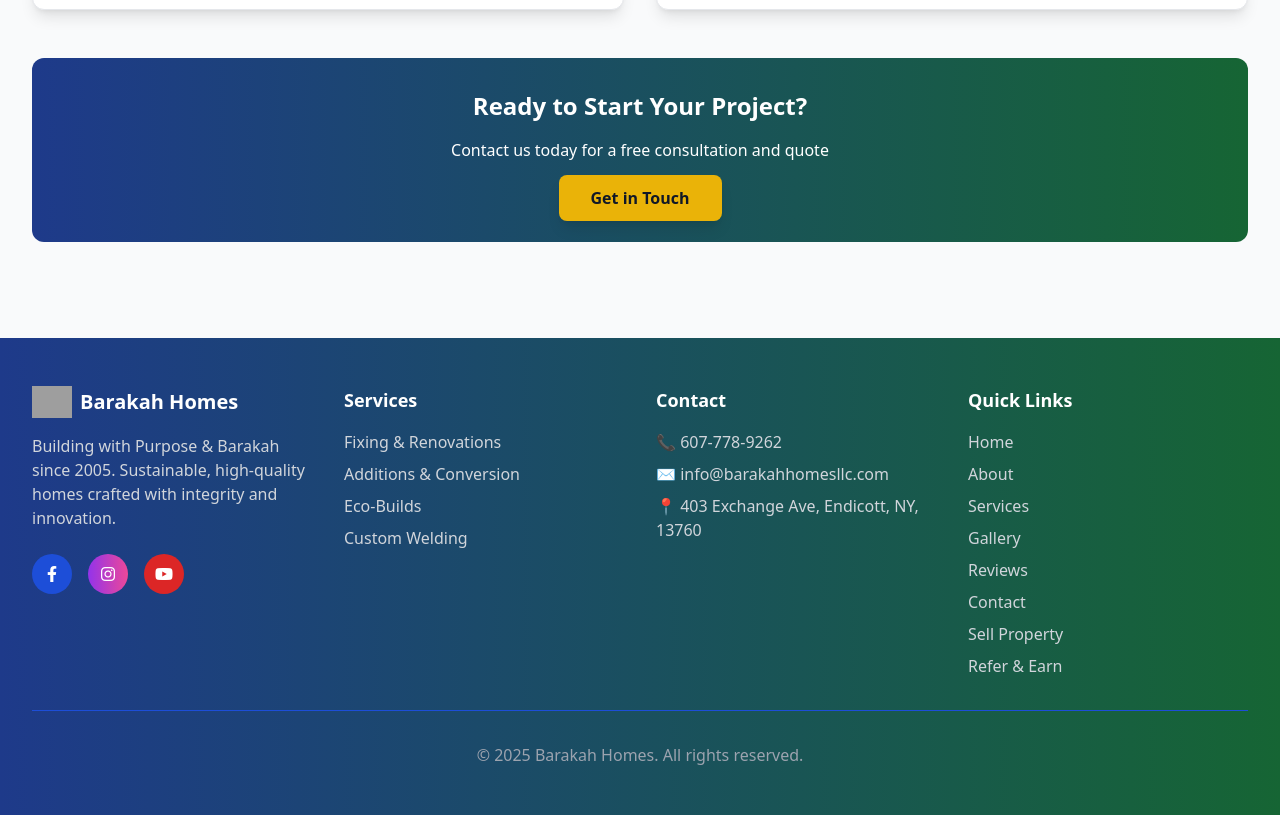
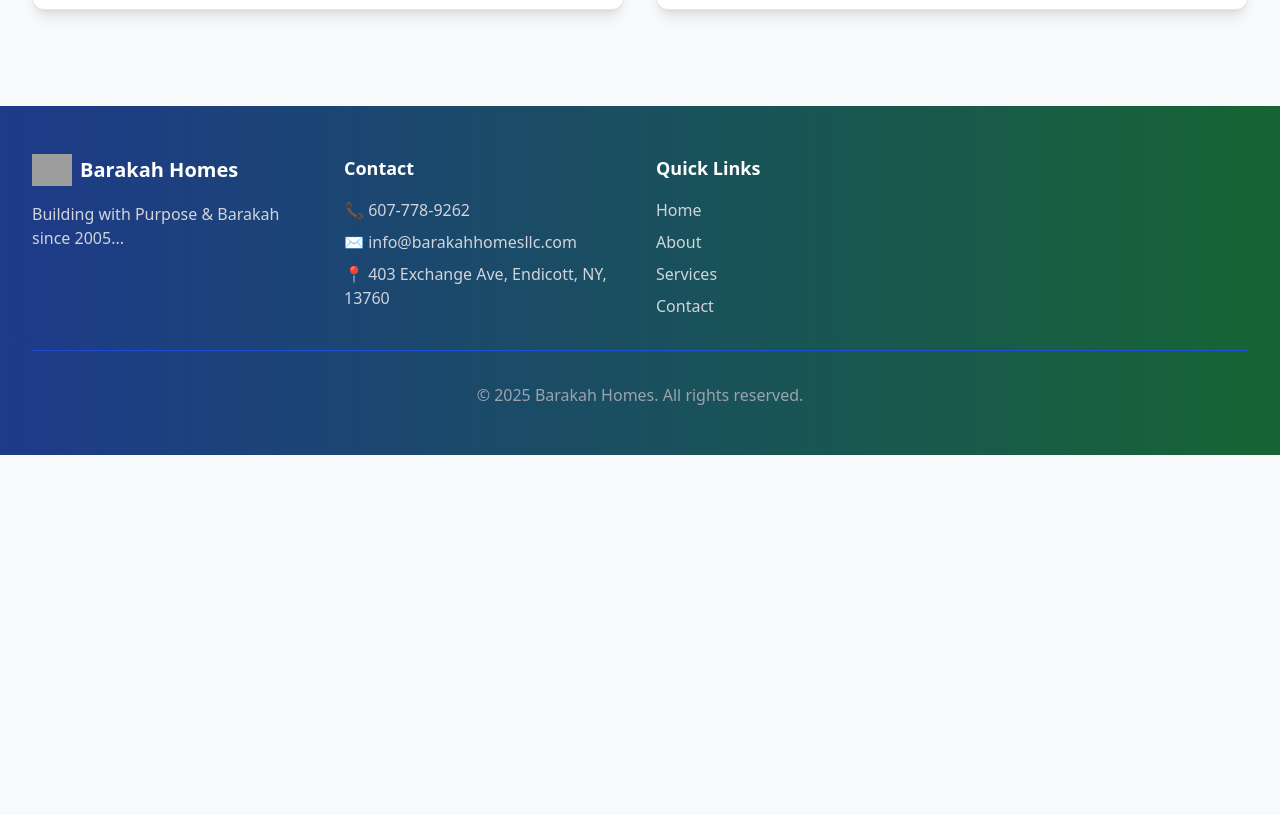
Before and after one commit to barakahhomesny-alt/barakah-Homes, a plain HTML site: page service.html in a window 1280 px wide. Shown: the part 934-1749 px from the top of the page. After the commit the page ends 1389 px from the top, so only its background shows below. Drawn offline with nearby package versions, Linux system fonts and the light colour scheme; grey boxes are pictures that could not be loaded.

Commit message:
Refactor service section and clean up footer
Updated service section with new comments and removed unused elements.

```diff
--- a/service.html
+++ b/service.html
@@ -8,6 +8,7 @@
   <link rel="stylesheet" href="https://cdnjs.cloudflare.com/ajax/libs/font-awesome/6.4.0/css/all.min.css" />
 </head>
 <body class="bg-gray-50">
+
   <!-- Navigation -->
   <nav class="bg-gradient-to-r from-blue-900 to-green-800 text-white shadow-lg">
     <div class="max-w-7xl mx-auto px-4 sm:px-6 lg:px-8">
@@ -34,6 +35,7 @@
     </div>
   </nav>
 
+  <!-- Main Content -->
   <main class="max-w-7xl mx-auto px-4 sm:px-6 lg:px-8 py-8">
     <div class="space-y-12">
       <div class="text-center">
@@ -42,7 +44,7 @@
       </div>
 
       <div class="grid md:grid-cols-2 gap-8">
-        <!-- Service 1 -->
+        <!-- Service Cards with "Get a Quote" buttons -->
         <div class="bg-white rounded-xl shadow-lg p-8 hover:shadow-xl transition-shadow border border-gray-200">
           <div class="flex items-center mb-4">
             <div class="text-3xl mr-4 text-blue-600">🔧</div>
@@ -60,7 +62,6 @@
           </a>
         </div>
 
-        <!-- Service 2 -->
         <div class="bg-white rounded-xl shadow-lg p-8 hover:shadow-xl transition-shadow border border-gray-200">
           <div class="flex items-center mb-4">
             <div class="text-3xl mr-4 text-blue-600">🏠</div>
@@ -78,7 +79,6 @@
           </a>
         </div>
 
-        <!-- Service 3 -->
         <div class="bg-white rounded-xl shadow-lg p-8 hover:shadow-xl transition-shadow border border-gray-200">
           <div class="flex items-center mb-4">
             <div class="text-3xl mr-4 text-blue-600">🌿</div>
@@ -95,7 +95,6 @@
           </a>
         </div>
 
-        <!-- Service 4 -->
         <div class="bg-white rounded-xl shadow-lg p-8 hover:shadow-xl transition-shadow border border-gray-200">
           <div class="flex items-center mb-4">
             <div class="text-3xl mr-4 text-blue-600">🔥</div>
@@ -112,18 +111,10 @@
           </a>
         </div>
       </div>
-
-      <div class="bg-gradient-to-r from-blue-900 to-green-800 text-white rounded-xl p-8 text-center">
-        <h2 class="text-2xl font-bold mb-4">Ready to Start Your Project?</h2>
-        <p class="mb-6">Contact us today for a free consultation and quote</p>
-        <a href="contact.html" class="bg-yellow-500 hover:bg-yellow-600 text-gray-900 font-bold py-3 px-8 rounded-lg transition-colors shadow-lg">
-          Get in Touch
-        </a>
-      </div>
     </div>
   </main>
 
-  <!-- Footer (same as above) -->
+  <!-- Footer (same as before) -->
   <footer class="bg-gradient-to-r from-blue-900 to-green-800 text-white mt-16">
     <div class="max-w-7xl mx-auto px-4 sm:px-6 lg:px-8 py-12">
       <div class="grid md:grid-cols-4 gap-8">
@@ -134,30 +125,9 @@
             </a>
             <a href="index.html" class="text-xl font-bold ml-2">Barakah Homes</a>
           </div>
-          <p class="text-gray-300">
-            Building with Purpose & Barakah since 2005. Sustainable, high-quality homes crafted with integrity and innovation.
-          </p>
-          <div class="flex space-x-4 mt-6">
-            <a href="https://www.facebook.com/profile.php?id=61581833123401" target="_blank" class="w-10 h-10 bg-blue-700 rounded-full flex items-center justify-center text-white hover:opacity-80">
-              <i class="fab fa-facebook-f"></i>
-            </a>
-            <a href="https://instagram.com/Barakah_Builds" target="_blank" class="w-10 h-10 bg-gradient-to-r from-purple-600 to-pink-500 rounded-full flex items-center justify-center text-white hover:opacity-80">
-              <i class="fab fa-instagram"></i>
-            </a>
-            <a href="https://youtube.com/@technofix9585" target="_blank" class="w-10 h-10 bg-red-600 rounded-full flex items-center justify-center text-white hover:opacity-80">
-              <i class="fab fa-youtube"></i>
-            </a>
-          </div>
+          <p class="text-gray-300">Building with Purpose & Barakah since 2005...</p>
         </div>
-        <div>
-          <h3 class="text-lg font-bold mb-4">Services</h3>
-          <ul class="space-y-2 text-gray-300">
-            <li>Fixing & Renovations</li>
-            <li>Additions & Conversion</li>
-            <li>Eco-Builds</li>
-            <li>Custom Welding</li>
-          </ul>
-        </div>
+        <!-- other footer columns... -->
         <div>
           <h3 class="text-lg font-bold mb-4">Contact</h3>
           <ul class="space-y-2 text-gray-300">
@@ -172,11 +142,7 @@
             <li><a href="index.html" class="text-gray-300 hover:text-white">Home</a></li>
             <li><a href="about.html" class="text-gray-300 hover:text-white">About</a></li>
             <li><a href="services.html" class="text-gray-300 hover:text-white">Services</a></li>
-            <li><a href="gallery.html" class="text-gray-300 hover:text-white">Gallery</a></li>
-            <li><a href="reviews.html" class="text-gray-300 hover:text-white">Reviews</a></li>
             <li><a href="contact.html" class="text-gray-300 hover:text-white">Contact</a></li>
-            <li><a href="sell-property.html" class="text-gray-300 hover:text-white">Sell Property</a></li>
-            <li><a href="refer.html" class="text-gray-300 hover:text-white">Refer & Earn</a></li>
           </ul>
         </div>
       </div>
@@ -186,17 +152,5 @@
     </div>
   </footer>
 
-  <!-- Tawk.to -->
-  <script type="text/javascript">
-    var Tawk_API=Tawk_API||{}, Tawk_LoadStart=new Date();
-    (function(){
-      var s1=document.createElement("script"),s0=document.getElementsByTagName("script")[0];
-      s1.async=true;
-      s1.src='https://embed.tawk.to/69037dbad8bd2d195501a0e3/1j8qq68gu';
-      s1.charset='UTF-8';
-      s1.setAttribute('crossorigin','*');
-      s0.parentNode.insertBefore(s1,s0);
-    })();
-  </script>
 </body>
 </html>
```
